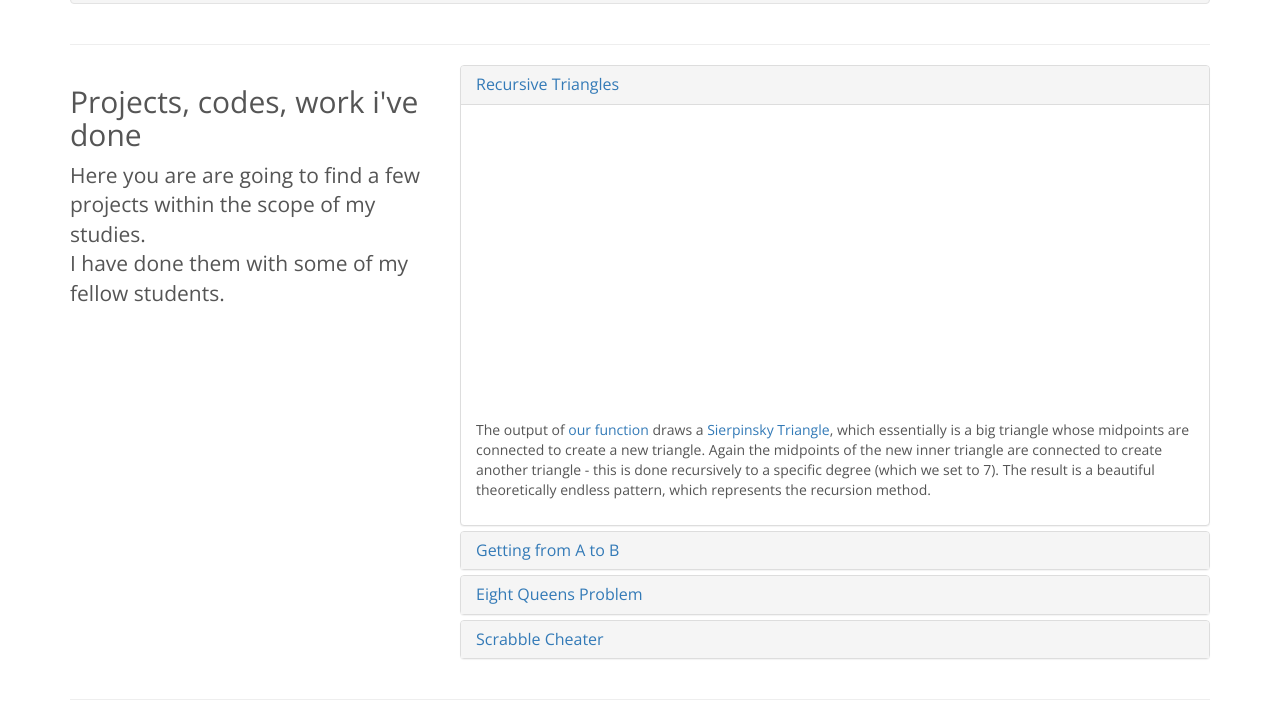
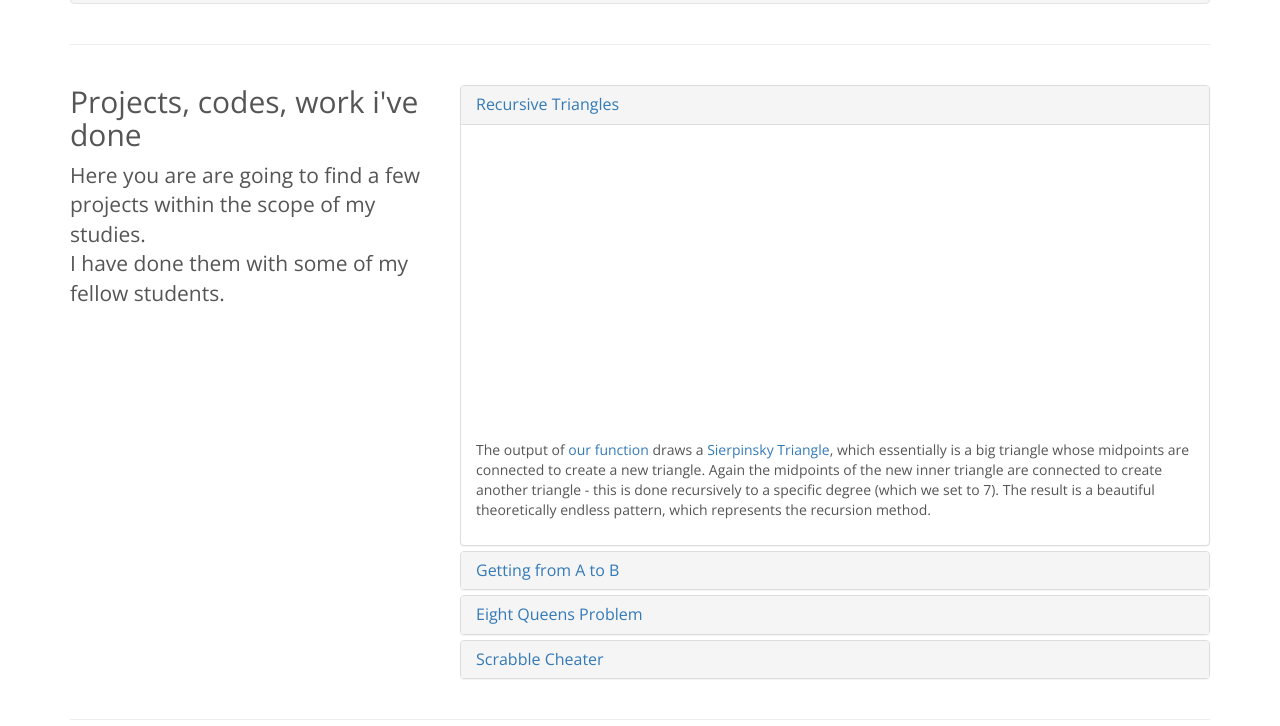
Before and after one commit to DucAnhPhi/Bootstrap_Responsive_Website, a plain HTML site: page index.html in a window 1280 px wide. Shown: the part 774-1500 px from the top of the page. Drawn offline with nearby package versions, Linux system fonts and the light colour scheme; a script that the page names is missing.

Commit message:
positioned panel-group

```diff
--- a/css/custom_styles.css
+++ b/css/custom_styles.css
@@ -62,6 +62,10 @@ body {
 }
 
 /*Work section*/
+#accordion{
+    margin-top: 20px;
+}
+
 #accordion .panel .panel-body img{
     display:block;
     margin: 0 auto;
```
